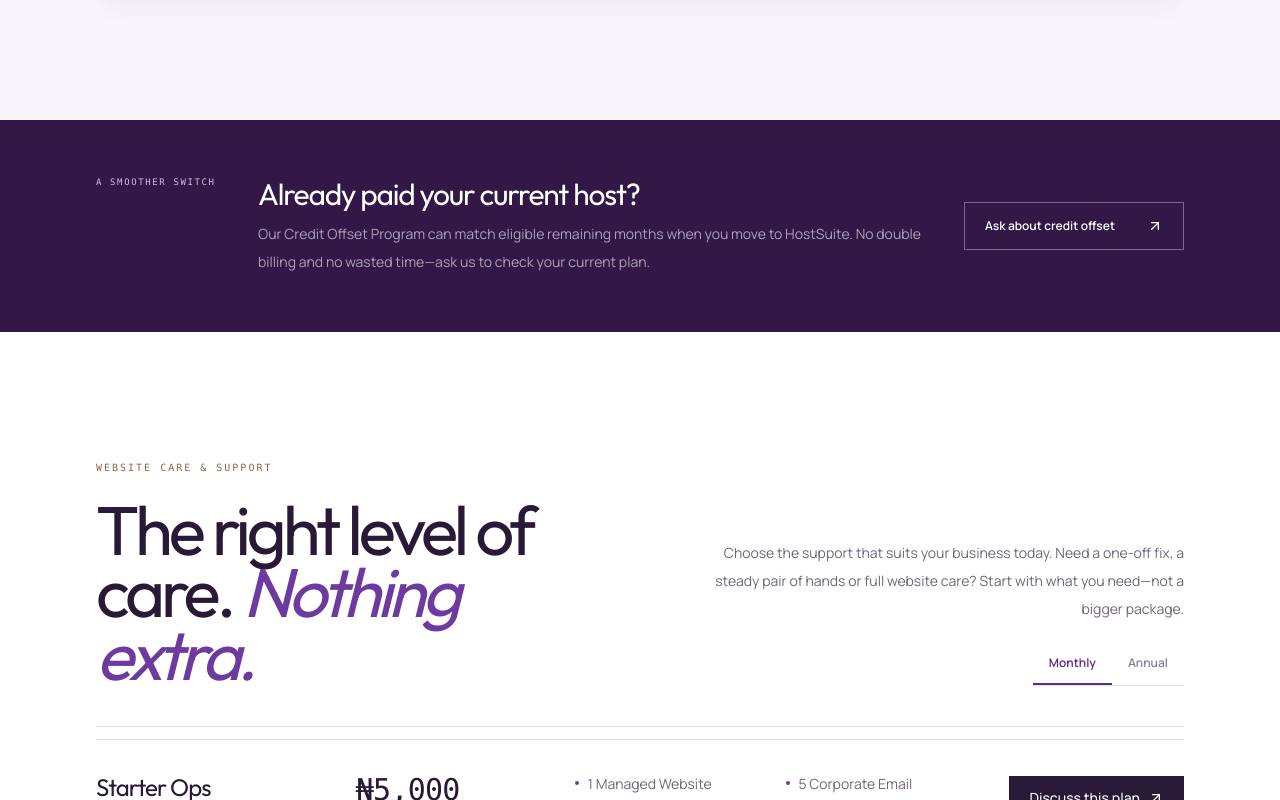
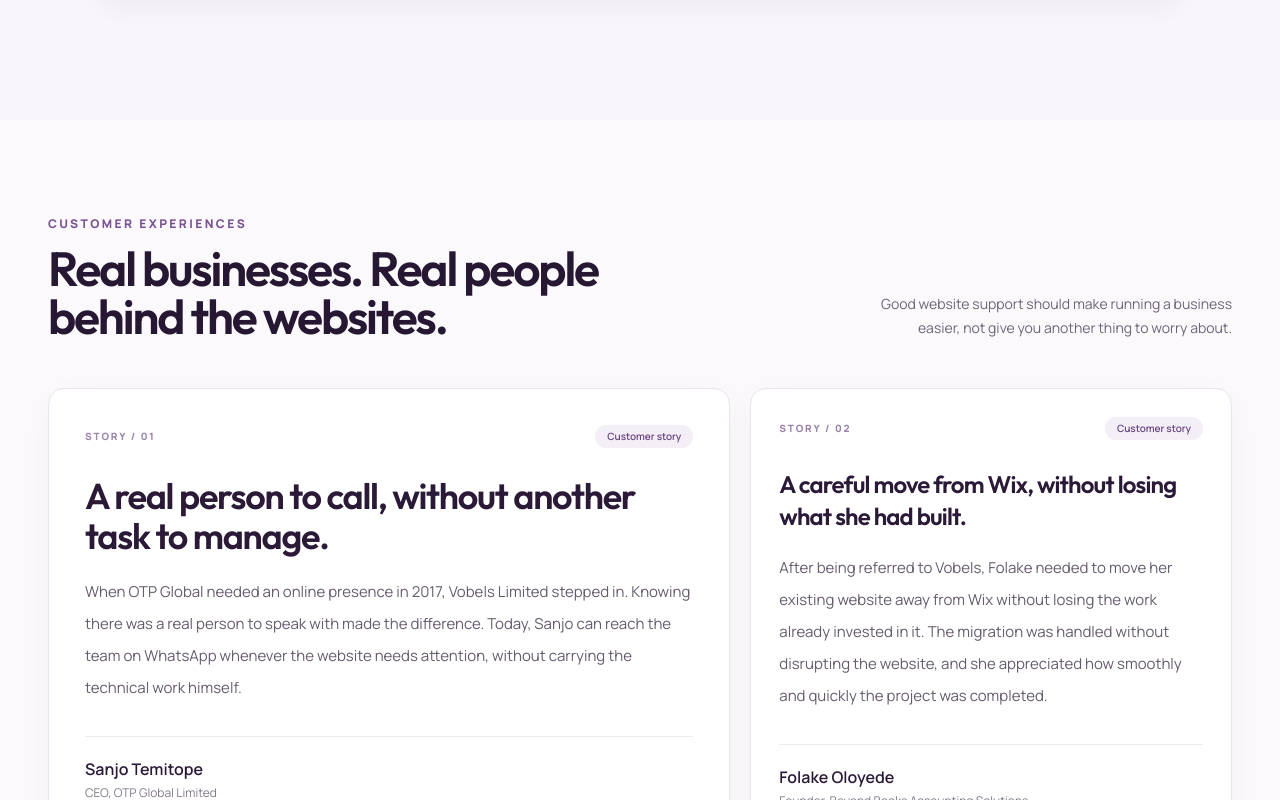
Before and after one commit to Holladworld/hostsuite, a Next.js app: page / in a window 1280 px wide. Shown: the part 4580-5380 px from the top of the page. Built offline with nearby package versions, Linux system fonts and the light colour scheme; no server answers; the database is empty.

Commit message:
Place customer stories before pricing

```diff
--- a/app/page.tsx
+++ b/app/page.tsx
@@ -5,6 +5,7 @@ import { ServiceImageCarousel } from '@/components/service-image-carousel';
 import { PromoBanner } from '@/components/promo-banner';
 import { Services } from '@/components/services';
 import { DiagnosticTool } from '@/components/diagnostic-tool';
+import { CustomerStories } from '@/components/customer-stories';
 import { Pricing } from '@/components/pricing';
 import { CreditOffsetBanner } from '@/components/credit-offset-banner';
 
@@ -18,6 +19,7 @@ export default function Home() {
       <Suspense fallback={null}>
         <DiagnosticTool />
       </Suspense>
+      <CustomerStories />
       <CreditOffsetBanner />
       <Pricing />
     </SiteShell>
```
